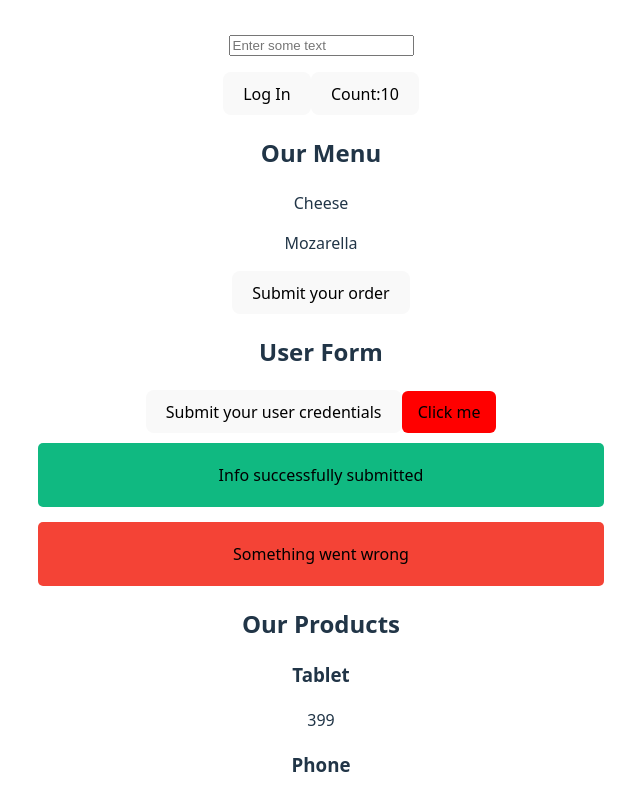
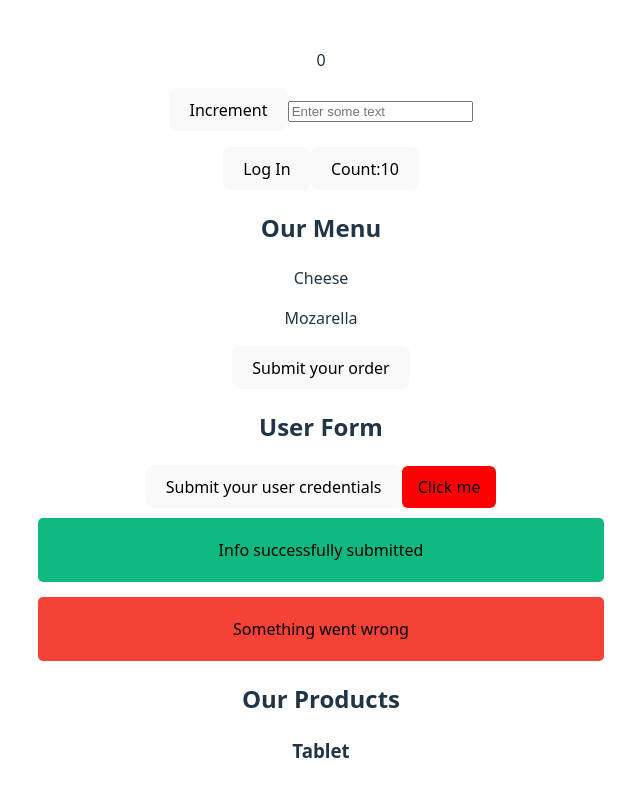
Before and after one commit to Saanimustapha/Learning-React, a React (Vite) app: page / in a window 1280 px wide. Shown: the top 787 px of the page, without its empty margins (319-959 px from the left). Built offline with nearby package versions, Linux system fonts and the light colour scheme.

Commit message:
Learnt about the flow of rendering states in react, which starts from triggering the change using a queue, commiting the change when the event handler exits and then rendering the update.

```diff
--- a/src/App.jsx
+++ b/src/App.jsx
@@ -14,6 +14,7 @@ import { UserForm } from './UserForm'
 import { Counter } from './Counter'
 import { LoginCard } from './LoginCard'
 import { Message } from './Message'
+import { SimpleCounter } from './SimpleCounter'
 import './App.css'
 
 
@@ -21,6 +22,7 @@ function App() {
 
   return (
     <>
+    <SimpleCounter/>
     <Message/>
     <LoginCard/>
     <Counter/>
--- /dev/null
+++ b/src/SimpleCounter.jsx
@@ -0,0 +1,25 @@
+import { useState } from 'react';
+
+//Demonstrating the rendering process in React
+export const SimpleCounter = () => {
+
+    const [count, setCount] = useState(0);
+
+    const handleClick = () => {
+        //Each change is triggered and placed in a queue
+        setCount(count + 1);
+        setCount(count + 5);
+        setCount(count + 10);
+    }
+
+    //Upon exit of the event handler, the last change is commited
+
+    return (
+        <>
+        {/* The commited change is what is rendered */}
+        <p>{count}</p>
+        <button onClick={handleClick}>Increment</button>
+        </>
+    )
+
+}
```
